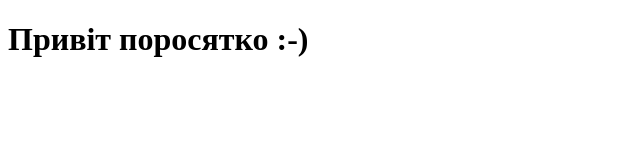
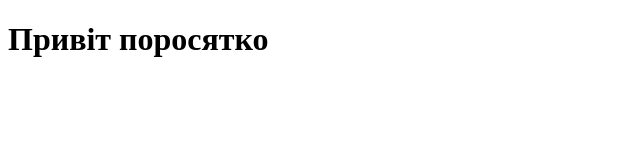
Before and after one commit to Ianazm/github-tutorial, a plain HTML site: page index.html in a window 1280 px wide. Shown: the full height of the page, 0-640 px from the left. Drawn offline with Linux system fonts and the light colour scheme.

Commit message:
редагувала заголовок

```diff
--- a/index.html
+++ b/index.html
@@ -6,6 +6,6 @@
         <title>Git rules!</title>
     </head>
     <body>
-<h1>Привіт поросятко :-)</h1>
+<h1>Привіт поросятко</h1>
     </body>
 </html>
```
